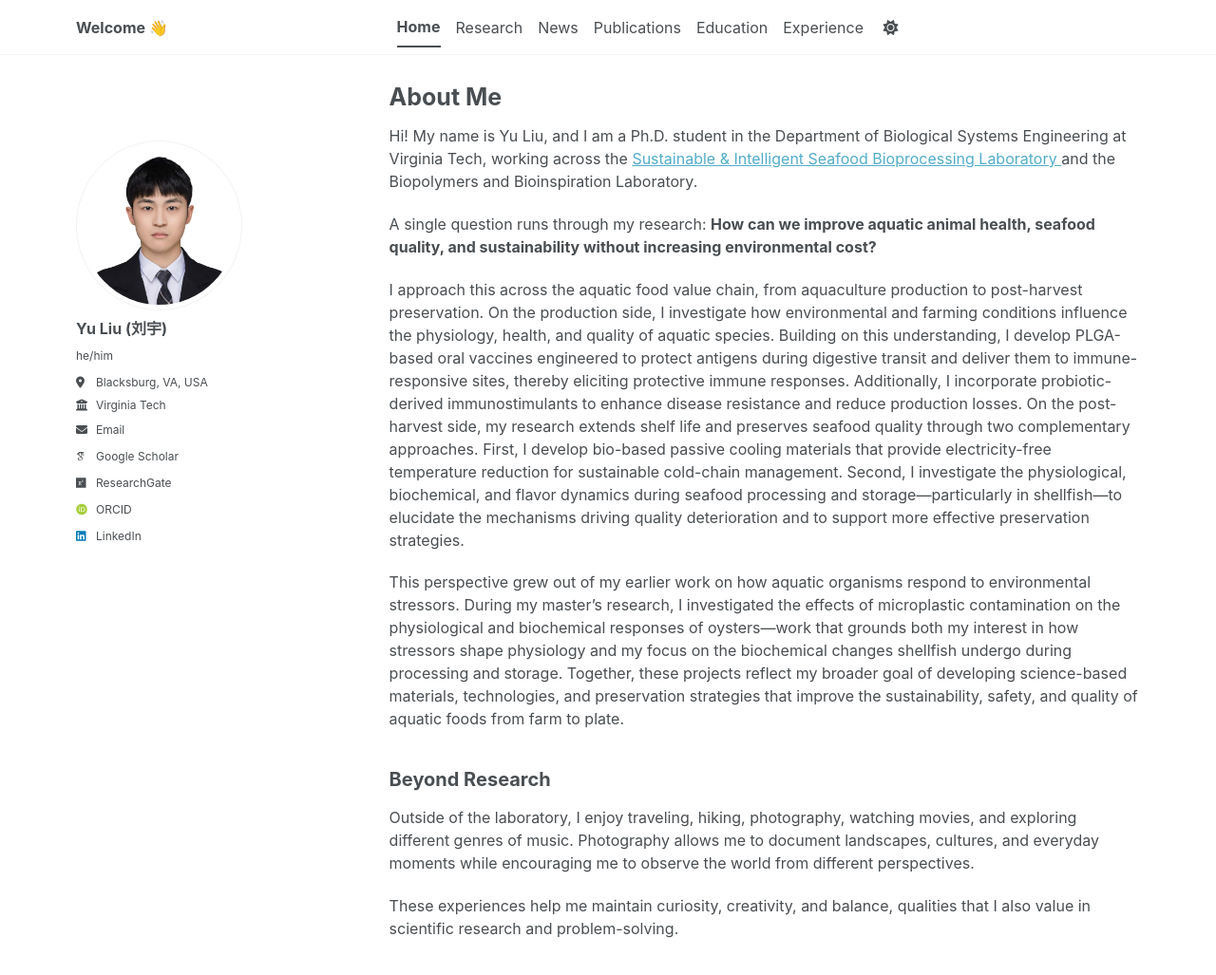
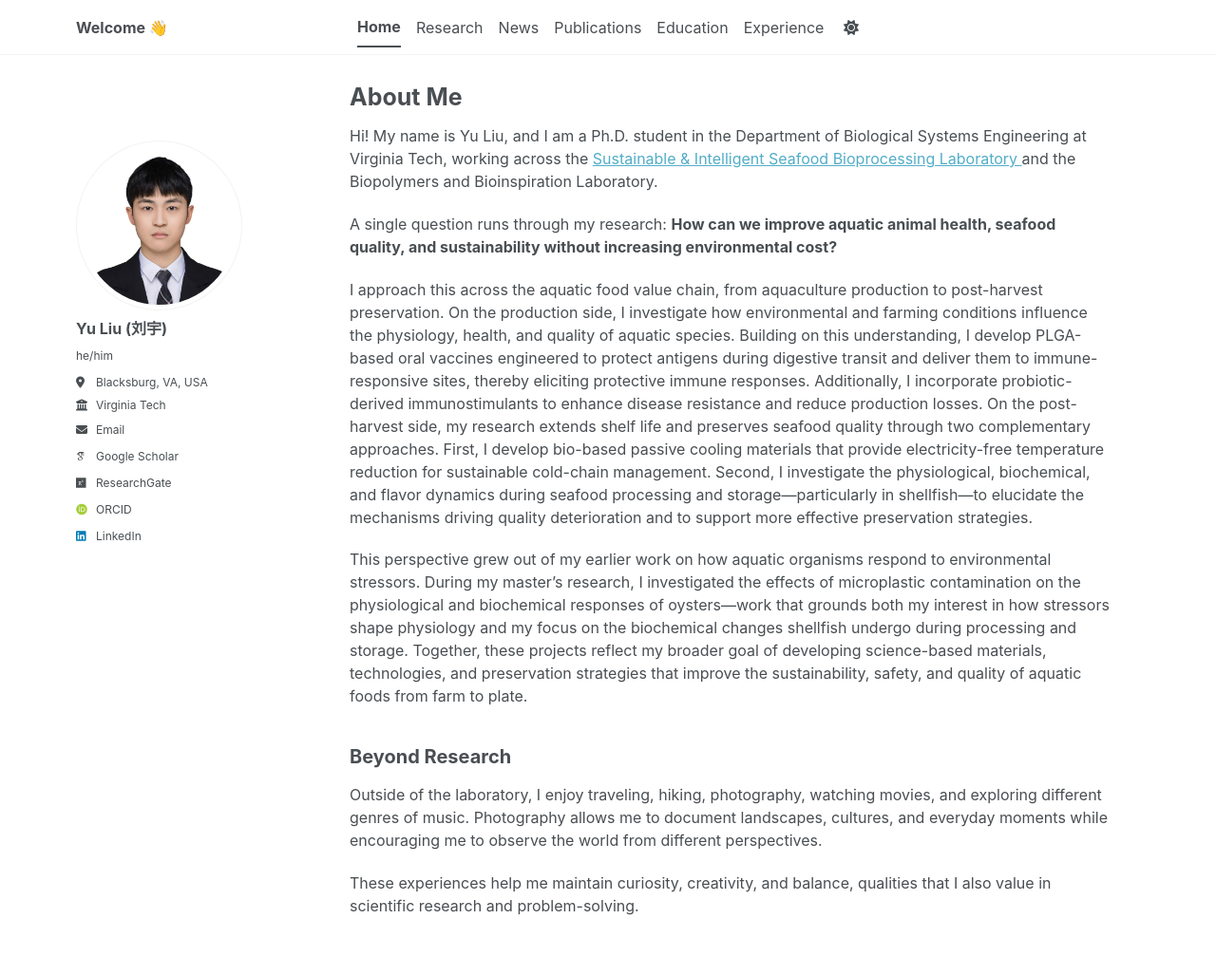
Before and after one commit to yuliu0322/yuliu0322.github.io, a Jekyll site: the page built from _pages/about.md, in a window 1280 px wide and 1043 px high. Shown: the top 1027 px of the window at 95% size. Built offline with Jekyll 4.4.1, drawn with Linux system fonts in a browser that asks for light colours; some web fonts are replaced; a script bundle is joined from its source files by our own code; library files that are not in the unit come from our copies.

Commit message:
Update main.scss

```diff
--- a/assets/css/main.scss
+++ b/assets/css/main.scss
@@ -70,8 +70,8 @@ html {
 
   /* Shared responsive dimensions */
   :root {
-    --sidebar-width: clamp(16rem, 22vw, 22rem);
-    --column-gap: 3rem;
+    --sidebar-width: clamp(16rem, 20vw, 20rem);
+    --column-gap: 2rem;
   }
 
   /* Center the header and main section */
```
